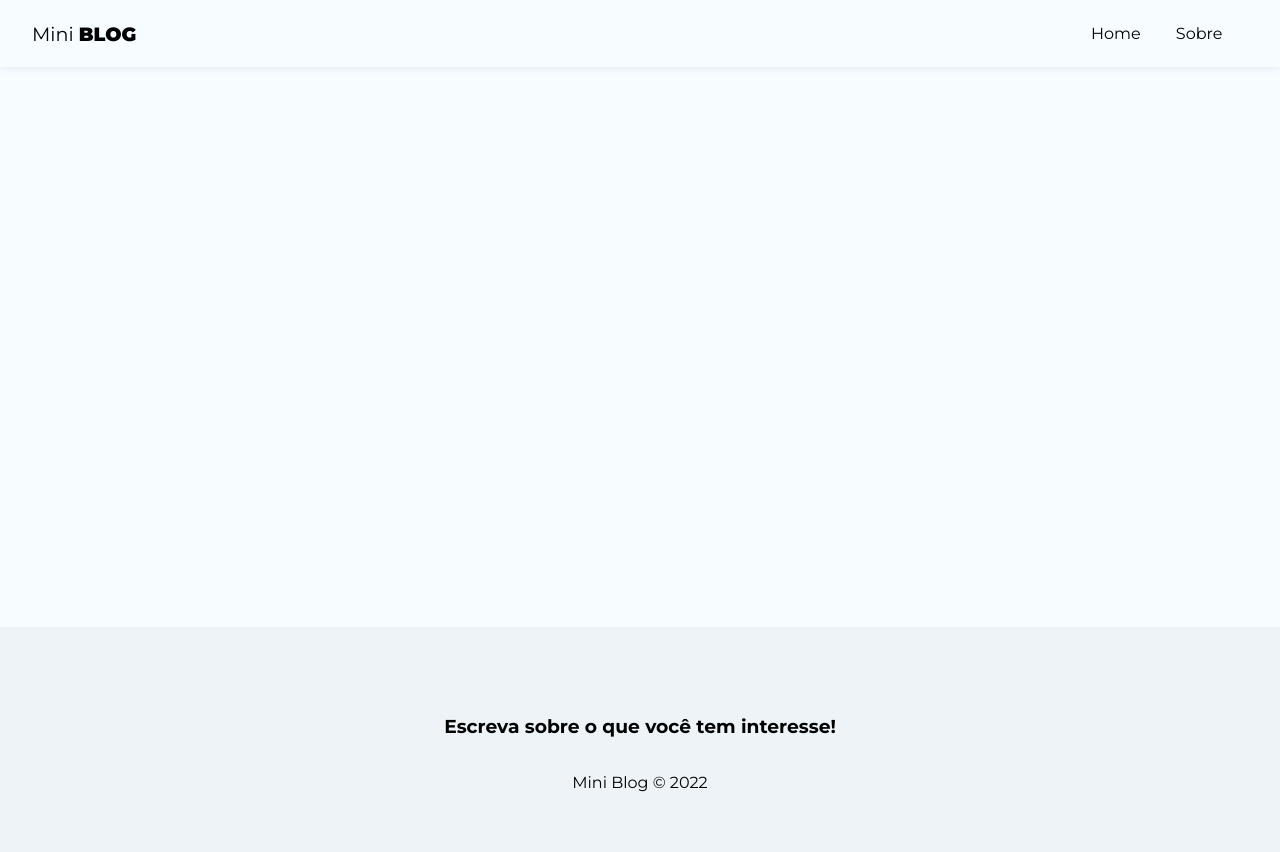
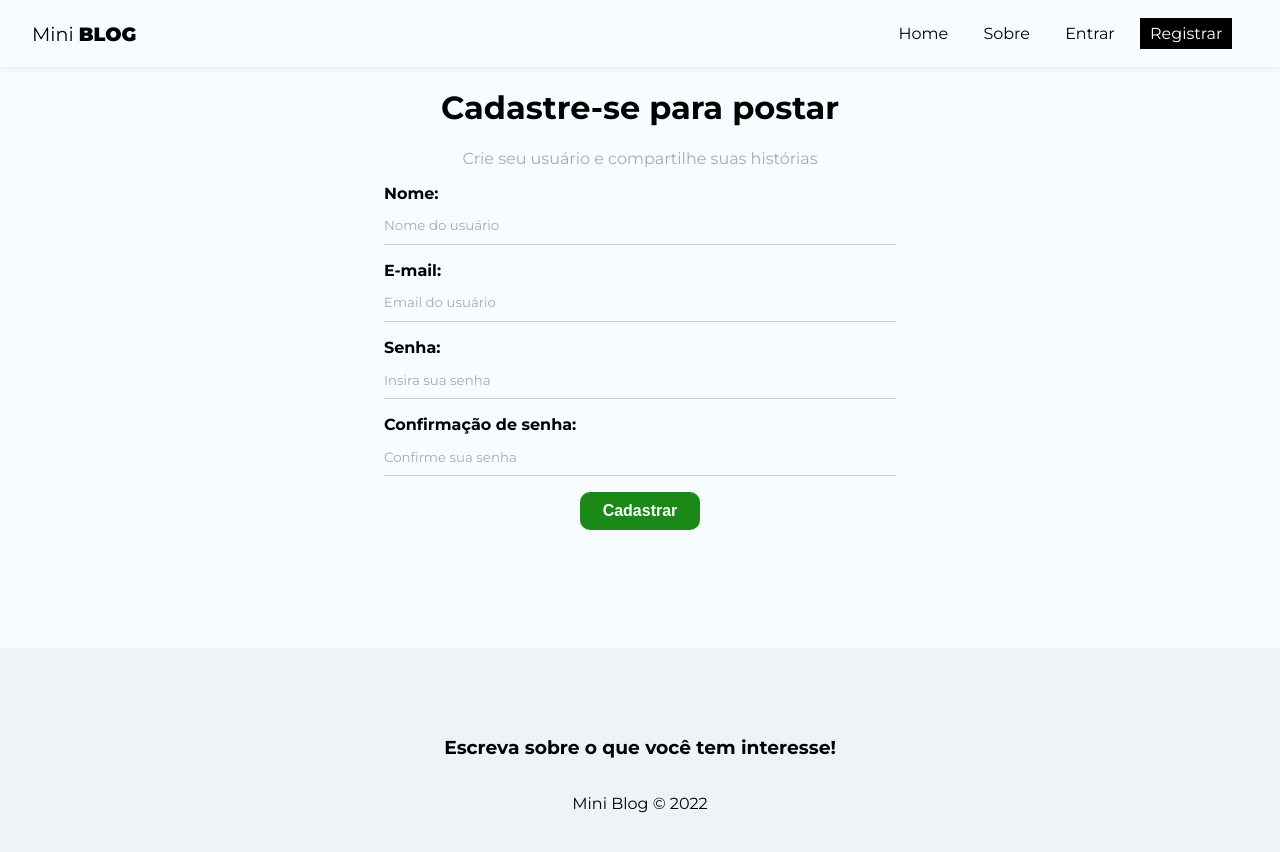
Before and after one commit to douglasabraga/mini-blog, a React (Create React App) app: page /register in a window 1280 px wide. Shown: the top 852 px of the page. Built offline with nearby package versions, Linux system fonts and the light colour scheme.

Commit message:
feat: add Login and Register pages

```diff
--- a/src/App.js
+++ b/src/App.js
@@ -4,6 +4,8 @@ import Home from './pages/Home/Home';
 import About from './pages/About/About';
 import Navbar from './components/Navbar';
 import Footer from './components/Footer';
+import Login from './pages/Login/Login';
+import Register from './pages/Register/Register';
 
 function App() {
   return (
@@ -14,6 +16,8 @@ function App() {
           <Routes>
             <Route path='/' element={<Home />} />
             <Route path='/about' element={<About />} />
+            <Route path='/login' element={<Login />} />
+            <Route path='/register' element={<Register />} />
           </Routes>
         </div>
         <Footer />
--- a/src/components/Navbar.js
+++ b/src/components/Navbar.js
@@ -26,6 +26,22 @@ const Navbar = () => {
                         }
                     >Sobre</NavLink>
                 </li>
+                <li>
+                    <NavLink
+                        to='/login'
+                        className={
+                            ({ isActive }) => (isActive ? styles.active : '')
+                        }
+                    >Entrar</NavLink>
+                </li>
+                <li>
+                    <NavLink
+                        to='/register'
+                        className={
+                            ({ isActive }) => (isActive ? styles.active : '')
+                        }
+                    >Registrar</NavLink>
+                </li>
             </ul>
         </nav>
     )
--- a/src/index.css
+++ b/src/index.css
@@ -5,13 +5,13 @@ body {
   font-family: "Montserrat", sans-serif;
 }
 
-input::placeholder
+input::placeholder,
 textarea::placeholder {
   font-family: "Montserrat", sans-serif;
 }
 
 input:focus,
-tetarea:focus {
+textarea:focus {
   outline: none;
 }
 
@@ -21,13 +21,96 @@ nav button {
   background-color: transparent;
   border: none;
   color: #000;
-  transition: .4s;
+  transition: 0.4s;
   font-size: 1em;
   cursor: pointer;
-  font-family: "Montserrat", sans-serif;
+  font-family: "Montserrat", sans-seri;
 }
 
 a:hover,
 nav button:hover {
-  color: #bbb
+  color: #bbb;
 }
+
+/* form styles */
+form {
+  max-width: 40%;
+  margin: 0 auto;
+}
+
+label {
+  display: flex;
+  flex-direction: column;
+  margin-bottom: 1em;
+}
+
+label span {
+  margin-bottom: 0.3em;
+  font-weight: bold;
+  text-align: left;
+}
+
+input,
+textarea {
+  box-sizing: border-box;
+  border: none;
+  border-bottom: 1px solid #ccc;
+  padding: 0.8em 0em;
+  background-color: transparent;
+}
+
+input::placeholder,
+textarea::placeholder {
+  color: #aaa;
+}
+
+.btn {
+  background-color: #1a8918;
+  color: #fff;
+  text-align: center;
+  cursor: pointer;
+  border-radius: 10px;
+  width: 120px;
+  font-weight: bold;
+  border: none;
+  padding: 10px 15px;
+  font-size: 1em;
+}
+
+.btn.btn-dark {
+  background-color: #000;
+  border-radius: 0;
+}
+
+.btn.btn-outline {
+  background-color: transparent;
+  border-radius: 0;
+  color: #000;
+  border: 1px solid #000;
+  padding: 7px 30px;
+}
+
+.btn:hover {
+  background-color: #0f730c;
+  color: #fff;
+}
+
+.btn.btn-outline:hover {
+  background-color: #000;
+}
+
+.btn.btn-danger:hover {
+  background-color: #dc3545;
+}
+
+button[disabled] {
+  background-color: #aaa;
+}
+
+.container .error {
+  color: #721c24;
+  background-color: #f8d7da;
+  border: 1px solid #f5c6cb;
+  padding: 5px;
+  border-radius: 5px;
+}
--- /dev/null
+++ b/src/pages/Login/Login.js
@@ -0,0 +1,10 @@
+import React from 'react'
+import styles from './Login.module.css'
+
+const Login = () => {
+  return (
+    <div>Login</div>
+  )
+}
+
+export default Login
--- /dev/null
+++ b/src/pages/Register/Register.js
@@ -0,0 +1,82 @@
+import { useState, useEffect } from 'react'
+import styles from './Register.module.css'
+
+const Register = () => {
+
+    const [displayName,setDisplayName] = useState('')
+    const [email,setEmail] = useState('')
+    const [password,setPassword] = useState('')
+    const [confirmPassword,setConfirmPassword] = useState('')
+    const [error,setError] = useState('')
+
+    const handleSubmit = (e) => {
+        e.preventDefault()
+
+        setError('')
+
+        const user = {
+            displayName,
+            email,
+            password,
+        }
+
+        if(password !== confirmPassword) {
+            setError('As senhas precisam ser iguais')
+        }
+
+        console.log(error ? error : user)
+    }
+
+    return (
+        <div className={styles.register}>
+            <h1>Cadastre-se para postar</h1>
+            <p>Crie seu usuário e compartilhe suas histórias</p>
+            <form onSubmit={handleSubmit}>
+                <label>
+                    <span>Nome:</span>
+                    <input
+                        type="text"
+                        name="displayname"
+                        required
+                        placeholder='Nome do usuário'
+                        onChange={(e)=> setDisplayName(e.target.value)}
+                    />
+                </label>
+                <label>
+                    <span>E-mail:</span>
+                    <input
+                        type="email"
+                        name="email"
+                        required
+                        placeholder='Email do usuário'
+                        onChange={(e)=> setEmail(e.target.value)}
+                    />
+                </label>
+                <label>
+                    <span>Senha:</span>
+                    <input
+                        type="password"
+                        name="password"
+                        required
+                        placeholder='Insira sua senha'
+                        onChange={(e)=> setPassword(e.target.value)}
+                    />
+                </label>
+                <label>
+                    <span>Confirmação de senha:</span>
+                    <input
+                        type="password"
+                        name="confirmPassword"
+                        required
+                        placeholder='Confirme sua senha'
+                        onChange={(e)=> setConfirmPassword(e.target.value)}
+                    />
+                </label>
+                <button className='btn' type='submit'>Cadastrar</button>
+                {error && <p className="error">{error}</p>}
+            </form>
+        </div>
+    )
+}
+
+export default Register
--- /dev/null
+++ b/src/pages/Register/Register.module.css
@@ -0,0 +1,7 @@
+.register {
+    text-align: center;
+}
+
+.register p {
+    color: #aaa;
+}
```
Also changed, not shown: src/pages/Login/Login.module.css (added).
